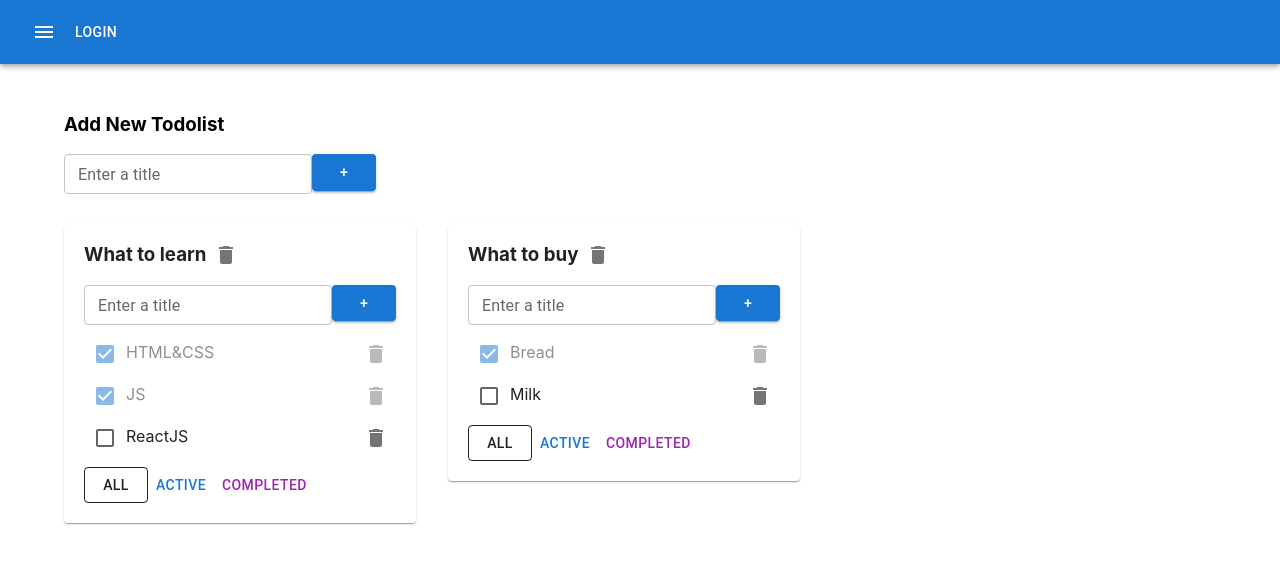
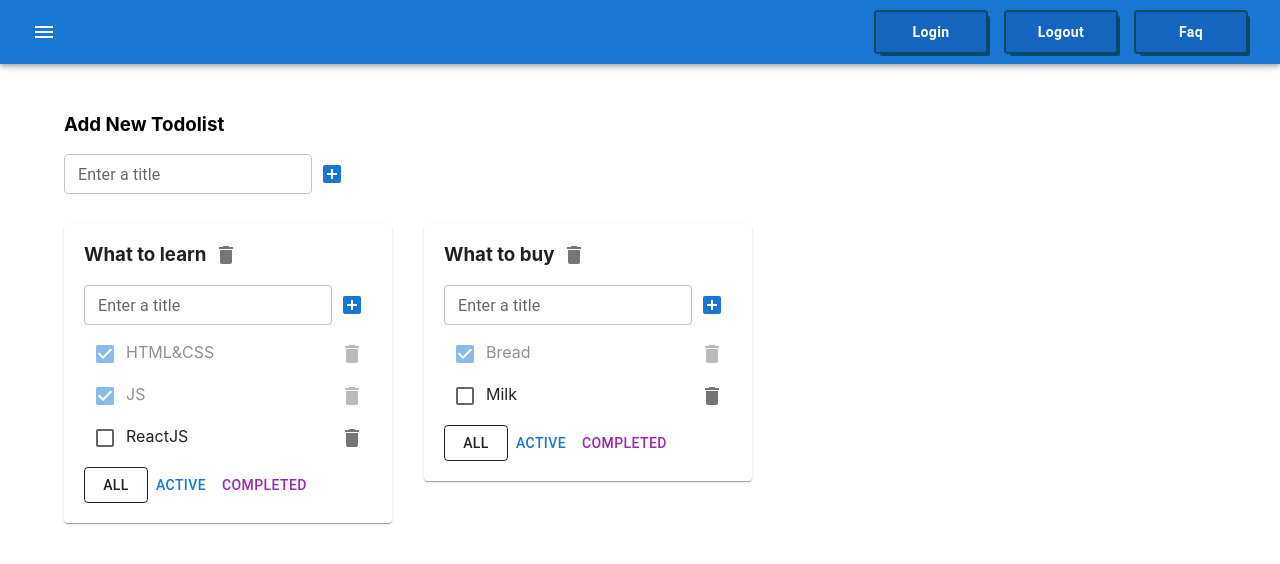
Before and after one commit to naumyshev/MegaTodolist, a React (Create React App) app: page / in a window 1280 px wide. Shown: the top 564 px of the page. Built offline with nearby package versions, Linux system fonts and the light colour scheme.

Commit message:
refactored menu bar

```diff
--- a/src/AddItemForm.tsx
+++ b/src/AddItemForm.tsx
@@ -1,6 +1,7 @@
 import React, {ChangeEvent, KeyboardEvent, useState} from 'react';
-import Button from "@mui/material/Button";
-import {TextField} from "@mui/material";
+import TextField from "@mui/material/TextField";
+import AddBoxIcon from '@mui/icons-material/AddBox'
+import IconButton from '@mui/material/IconButton'
 
 type AddItemFormPropsType = {
     addItem: (title: string) => void
@@ -44,10 +45,9 @@ export const AddItemForm = ({addItem}: AddItemFormPropsType) => {
                 onChange={changeItemTitleHandler}
                 onKeyUp={addItemOnKeyUpHandler}
             />
-
-            <Button variant={'contained'} onClick={addItemHandler}>
-                +
-            </Button>
+            <IconButton onClick={addItemHandler} color={'primary'}>
+                <AddBoxIcon />
+            </IconButton>
         </div>
     );
 };
--- a/src/App.tsx
+++ b/src/App.tsx
@@ -5,12 +5,12 @@ import {v1} from "uuid";
 import {AddItemForm} from "./AddItemForm";
 import AppBar from '@mui/material/AppBar'
 import Toolbar from '@mui/material/Toolbar'
-import Button from '@mui/material/Button'
 import IconButton from '@mui/material/IconButton'
 import MenuIcon from '@mui/icons-material/Menu'
 import Container from "@mui/material/Container";
 import Grid from "@mui/material/Grid2";
 import Paper from '@mui/material/Paper'
+import { MenuButton } from './MenuButton'
 
 
 export type FilterValuesType = 'all' | 'active' | 'completed'
@@ -94,11 +94,15 @@ function App() {
     return (
         <div>
             <AppBar position="static" sx={{mb: '30px'}}>
-                <Toolbar>
+                <Toolbar sx={{display: 'flex', justifyContent: 'space-between'}}>
                     <IconButton color="inherit">
                         <MenuIcon/>
                     </IconButton>
-                    <Button color="inherit">Login</Button>
+                    <div>
+                        <MenuButton>Login</MenuButton>
+                        <MenuButton>Logout</MenuButton>
+                        <MenuButton>Faq</MenuButton>
+                    </div>
                 </Toolbar>
             </AppBar>
 
--- a/src/EditableSpan.tsx
+++ b/src/EditableSpan.tsx
@@ -27,12 +27,6 @@ export const EditableSpan = ({value, onChange}: EditableSpanPropsType) => {
     return (
         <>
             {editMode ? (
-                // <input value={title}
-                //        onBlur={deactivatedEditModeHandler}
-                //        autoFocus
-                //        onChange={changeTitleHandler}
-                // />
-
                 <TextField
                     variant={'outlined'}
                     value={title}
--- /dev/null
+++ b/src/MenuButton.tsx
@@ -0,0 +1,14 @@
+import { styled } from '@mui/material/styles'
+import Button from '@mui/material/Button'
+
+export const MenuButton = styled(Button)({
+    minWidth: '110px',
+    fontWeight: 'bold',
+    boxShadow: '0 0 0 2px #054B62, 4px 4px 0 0 #054B62',
+    borderRadius: '2px',
+    textTransform: 'capitalize',
+    margin: '0 10px',
+    padding: '8px 24px',
+    color: '#ffffff',
+    background: '#1565c0',
+})
--- /dev/null
+++ b/src/Todolist.styles.ts
@@ -0,0 +1,13 @@
+
+import { SxProps } from '@mui/material'
+
+export const filterButtonsContainerSx: SxProps = {
+    display: 'flex',
+    justifyContent: 'space-between',
+}
+
+export const getListItemSx = (isDone: boolean): SxProps => ({
+    p: 0,
+    justifyContent: 'space-between',
+    opacity: isDone ? 0.5 : 1,
+})
--- a/src/Todolist.tsx
+++ b/src/Todolist.tsx
@@ -9,6 +9,8 @@ import Checkbox from "@mui/material/Checkbox";
 import List from '@mui/material/List'
 import ListItem from '@mui/material/ListItem'
 import Box from "@mui/material/Box";
+import {filterButtonsContainerSx, getListItemSx} from './Todolist.styles'
+
 
 export type TaskType = {
     id: string
@@ -87,11 +89,7 @@ export const Todolist = ({
                         return (
                             <ListItem
                                 key={t.id}
-                                sx={{
-                                    p: 0,
-                                    justifyContent: 'space-between',
-                                    opacity: t.isDone ? 0.5 : 1
-                                }}
+                                sx={getListItemSx(t.isDone)}
                             >
                                 <div>
                                     <Checkbox checked={t.isDone} onChange={changeTaskStatusHandler}/>
@@ -106,7 +104,7 @@ export const Todolist = ({
                 </List>
             )}
             <Box
-                sx={{display: 'flex', justifyContent: 'space-between'}}
+                sx={filterButtonsContainerSx}
             >
                 <div>
                     <Button
```
Also changed, not shown: src/MyButton.tsx (deleted, +0 -20 lines).
